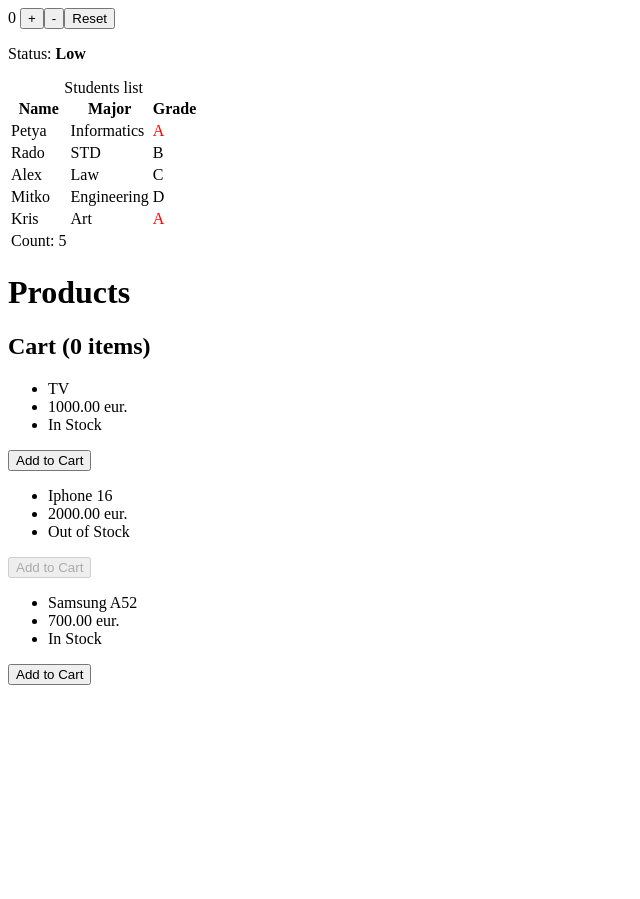
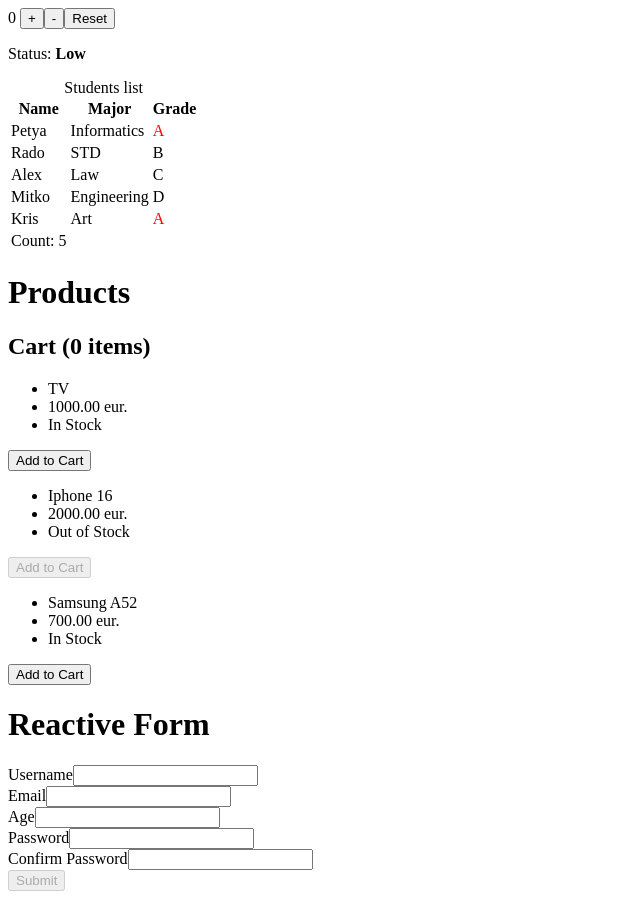
Before and after one commit to PIPetkova19/tasks-frontend, an Angular app in the folder hw3/app-counter-1/: page / in a window 1280 px wide. Shown: the whole page, without its empty margins (0-640 px from the left). Before the commit the page ends 800 px from the top, so only its background shows below. Built offline with nearby package versions, Linux system fonts and the light colour scheme.

Commit message:
Add task 5 (registration form)

```diff
--- /dev/null
+++ b/hw3/app-counter-1/src/app/app-registration-form/app-registration-form.css
@@ -0,0 +1,7 @@
+.text-danger{
+    color:red;
+}
+
+.text-success{
+    color:green;
+}
--- /dev/null
+++ b/hw3/app-counter-1/src/app/app-registration-form/app-registration-form.html
@@ -0,0 +1,99 @@
+<div class="container">
+    <h1 class="heading">Reactive Form</h1>
+    <form [formGroup]="userForm" (ngSubmit)="submitForm()">
+
+        <div class="form-group">
+            <label for="username">Username</label>
+            <input type="text" class="form-control" id="username" formControlName="username">
+            @if (userForm.get('username')?.touched) {
+
+            @if (userForm.get('username')?.errors?.['required']) {
+            <div class="text-danger">Username is required.</div>
+            }
+
+            @if (userForm.get('username')?.errors?.['minlength']) {
+            <div class="text-danger">Minimum 3 characters.</div>
+            }
+
+            @if (userForm.get('username')?.errors?.['maxlength']) {
+            <div class="text-danger">Maximum 15 characters.</div>
+            }
+
+            }
+        </div>
+
+        <div class="form-group">
+            <label for="email">Email</label>
+            <input type="email" class="form-control" id="email" formControlName="email">
+            @if (userForm.get('email')?.touched) {
+
+            @if (userForm.get('email')?.errors?.['required']) {
+            <div class="text-danger">Email is required.</div>
+            }
+
+            @if (userForm.get('email')?.errors?.['email']) {
+            <div class="text-danger">Email should be valid format.</div>
+            }
+
+            }
+        </div>
+
+        <div class="form-group">
+            <label for="age">Age</label>
+            <input type="number" class="form-control" id="age" formControlName="age">
+            @if (userForm.get('age')?.touched) {
+
+            @if (userForm.get('age')?.errors?.['required']) {
+            <div class="text-danger">Age is required.</div>
+            }
+            @if (
+            userForm.get('age')?.errors?.['min'] ||
+            userForm.get('age')?.errors?.['max']
+            ) {
+            <div class="text-danger">
+                Age must be between 18 and 99.
+            </div>
+            }
+
+            }
+        </div>
+
+        <div class="form-group">
+            <label for="password">Password</label>
+            <input type="password" class="form-control" id="password" formControlName="password">
+            @if (userForm.get('password')?.touched) {
+            @if (userForm.get('password')?.errors?.['required']) {
+            <div class="text-danger">Password is required.</div>
+            }
+            @if (userForm.get('password')?.errors?.['minlength']) {
+            <div class="text-danger">Password must be atleast 8 chars.</div>
+            }
+            }
+        </div>
+
+        <div class="form-group">
+            <label for="password">Confirm Password</label>
+            <input type="password" class="form-control" id="confirm-password" formControlName="confirmPassword">
+            @if (userForm.get('confirmPassword')?.touched) {
+            @if (userForm.get('confirmPassword')?.errors?.['required']) {
+            <div class="text-danger">Password is required.</div>
+            }
+            }
+        </div>
+
+        @if (
+        userForm.errors?.['mismatch'] &&
+        !userForm.get('confirmPassword')?.errors?.['required']
+        ) {
+        <div class="text-danger">
+            Passwords must match.
+        </div>
+        }
+
+        <button type="submit" [disabled]="userForm.invalid">Submit</button>
+    </form>
+</div>
+
+@if (successMsg) {
+<p class="text-success">Welcome, {{ successMsg }}!</p>
+}
--- /dev/null
+++ b/hw3/app-counter-1/src/app/app-registration-form/app-registration-form.ts
@@ -0,0 +1,42 @@
+import { Component } from '@angular/core';
+import { ReactiveFormsModule, FormBuilder, Validators, AbstractControl, ValidationErrors, FormGroup } from '@angular/forms';
+import { CommonModule } from '@angular/common';
+
+@Component({
+  selector: 'app-registration-form',
+  imports: [ReactiveFormsModule, CommonModule],
+  templateUrl: './app-registration-form.html',
+  styleUrl: './app-registration-form.css',
+})
+
+export class AppRegistrationForm {
+  userForm!: FormGroup;
+  successMsg = '';
+
+  constructor(private formBuilder: FormBuilder) { }
+
+  passwordMatch(ctrl: AbstractControl): ValidationErrors | null {
+    const pw = ctrl.get('password')?.value;
+    const cpw = ctrl.get('confirmPassword')?.value;
+    return pw === cpw ? null : { mismatch: true };
+  }
+
+  ngOnInit(): void {
+    this.userForm = this.formBuilder.group({
+      username: ['', [Validators.required, Validators.minLength(3), Validators.maxLength(15)]],
+      email: ['', [Validators.required, Validators.email]],
+      age: ['', [Validators.required, Validators.min(18), Validators.max(99)]],
+      password: ['', [Validators.required, Validators.minLength(8)]],
+      confirmPassword: ['', [Validators.required]],
+    },
+      {
+        validators: this.passwordMatch
+      });
+  }
+
+  submitForm(): void {
+    if (this.userForm?.valid) {
+      this.successMsg = this.userForm.value.username;
+    }
+  }
+}
--- a/hw3/app-counter-1/src/app/app.html
+++ b/hw3/app-counter-1/src/app/app.html
@@ -2,4 +2,5 @@
 <app-student-list></app-student-list>
 <app-product-page>
 </app-product-page>
+<app-registration-form></app-registration-form>
 <router-outlet />
--- a/hw3/app-counter-1/src/app/app.ts
+++ b/hw3/app-counter-1/src/app/app.ts
@@ -4,12 +4,13 @@ import { AppCounter } from './app-counter/app-counter';
 import { AppStudentList } from './app-student-list/app-student-list';
 import { AppProductCard } from './app-product-card/app-product-card';
 import { AppProductPage } from './app-product-page/app-product-page';
+import { AppRegistrationForm } from './app-registration-form/app-registration-form';
 
 @Component({
   selector: 'app-root',
   templateUrl: './app.html',
   styleUrl: './app.css',
-  imports: [RouterOutlet, AppCounter, AppStudentList,AppProductCard,AppProductPage]
+  imports: [RouterOutlet, AppCounter, AppStudentList,AppProductCard,AppProductPage,AppRegistrationForm]
 })
 export class App {
   protected readonly title = signal('app-counter-1');
```
Also changed, not shown: 1 other file (tests, documents, lock files or other folders).
